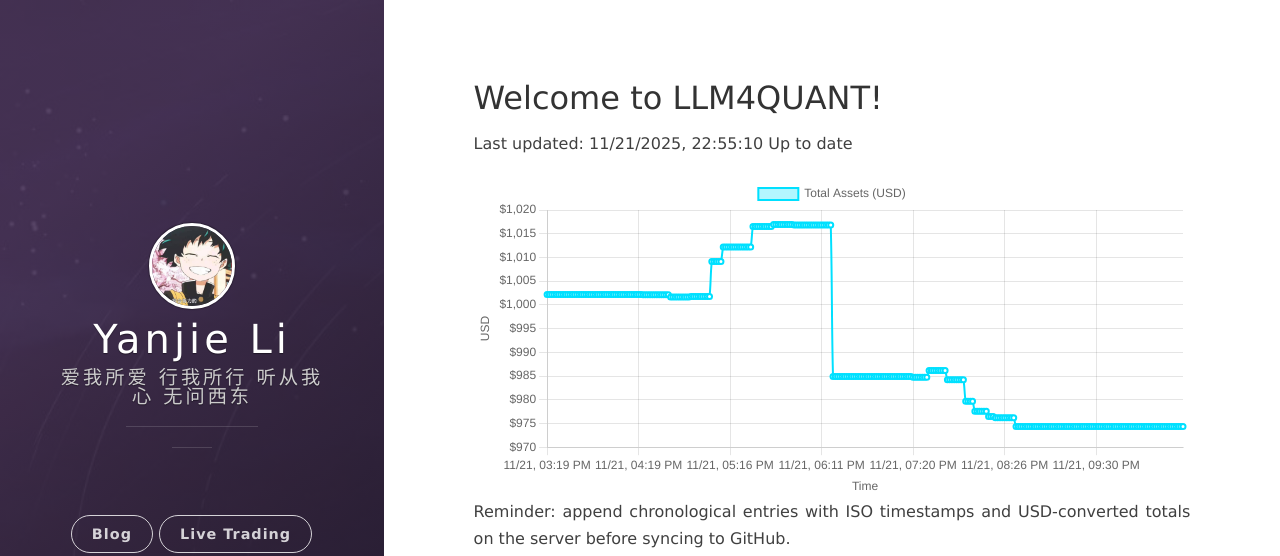
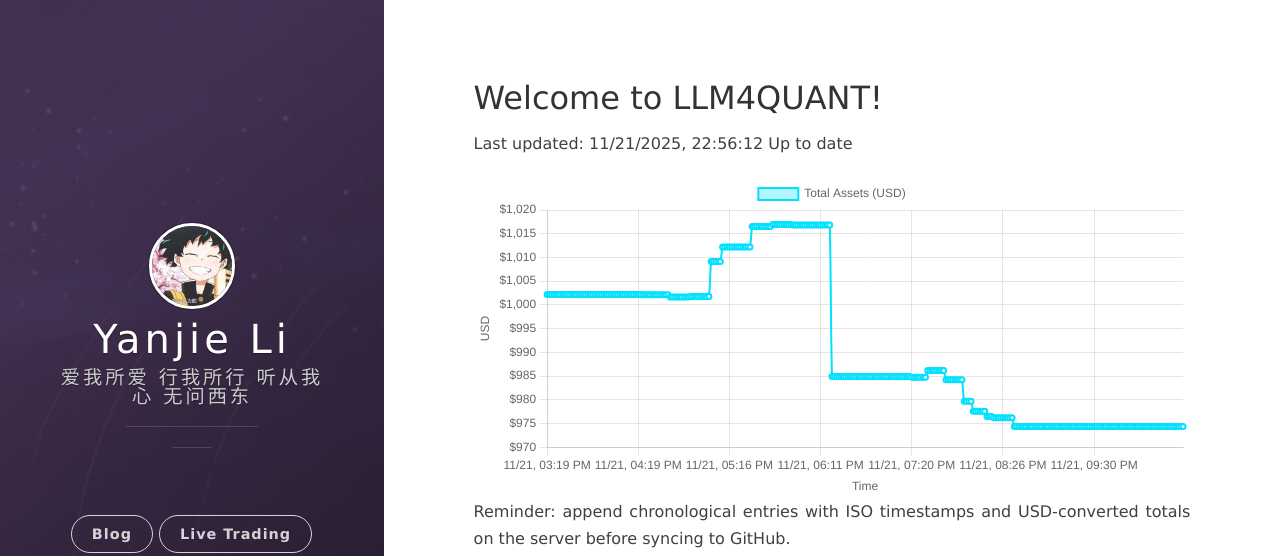
Before and after one commit to leeyegy/leeyegy.github.io, a Jekyll site: the page built from live-trading.html, in a window 1280 px wide. Shown: the top 556 px of the page. Built offline with Jekyll 4.4.1, drawn with Linux system fonts in a browser that asks for light colours; nearby versions of some CDN libraries.

Commit message:
AccountMonitor: update balance history 2025-11-22T06:56:12+08:00

```diff
--- a/assets/data/binance/balance-history.json
+++ b/assets/data/binance/balance-history.json
@@ -1,5 +1,5 @@
 {
-  "generatedAt": "2025-11-22T06:55:10+08:00",
+  "generatedAt": "2025-11-22T06:56:12+08:00",
   "asset": "total_usd_value",
   "history": [
     {
@@ -1117,6 +1117,10 @@
     {
       "timestamp": "2025-11-22T06:55:10+08:00",
       "totalUsd": 974.36593718
+    },
+    {
+      "timestamp": "2025-11-22T06:56:12+08:00",
+      "totalUsd": 974.36593718
     }
   ]
 }
```
